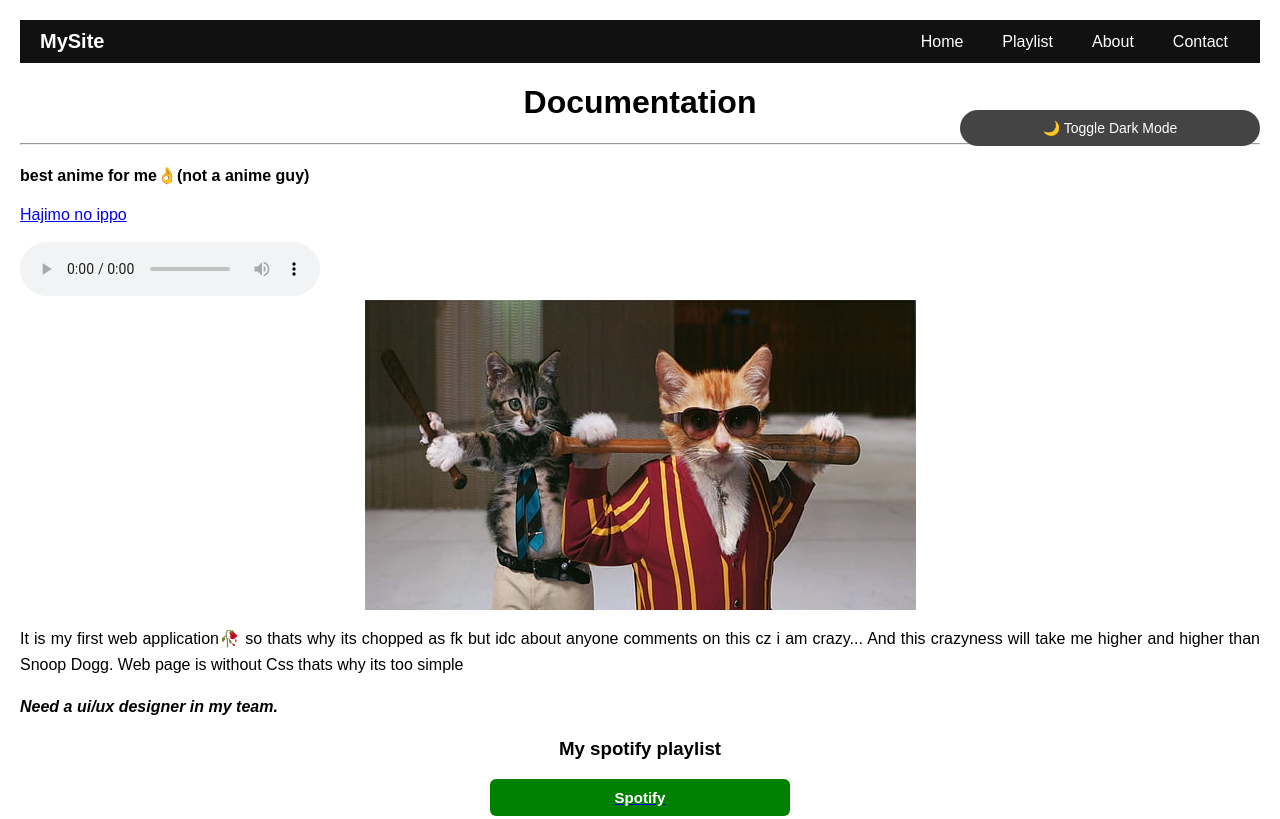
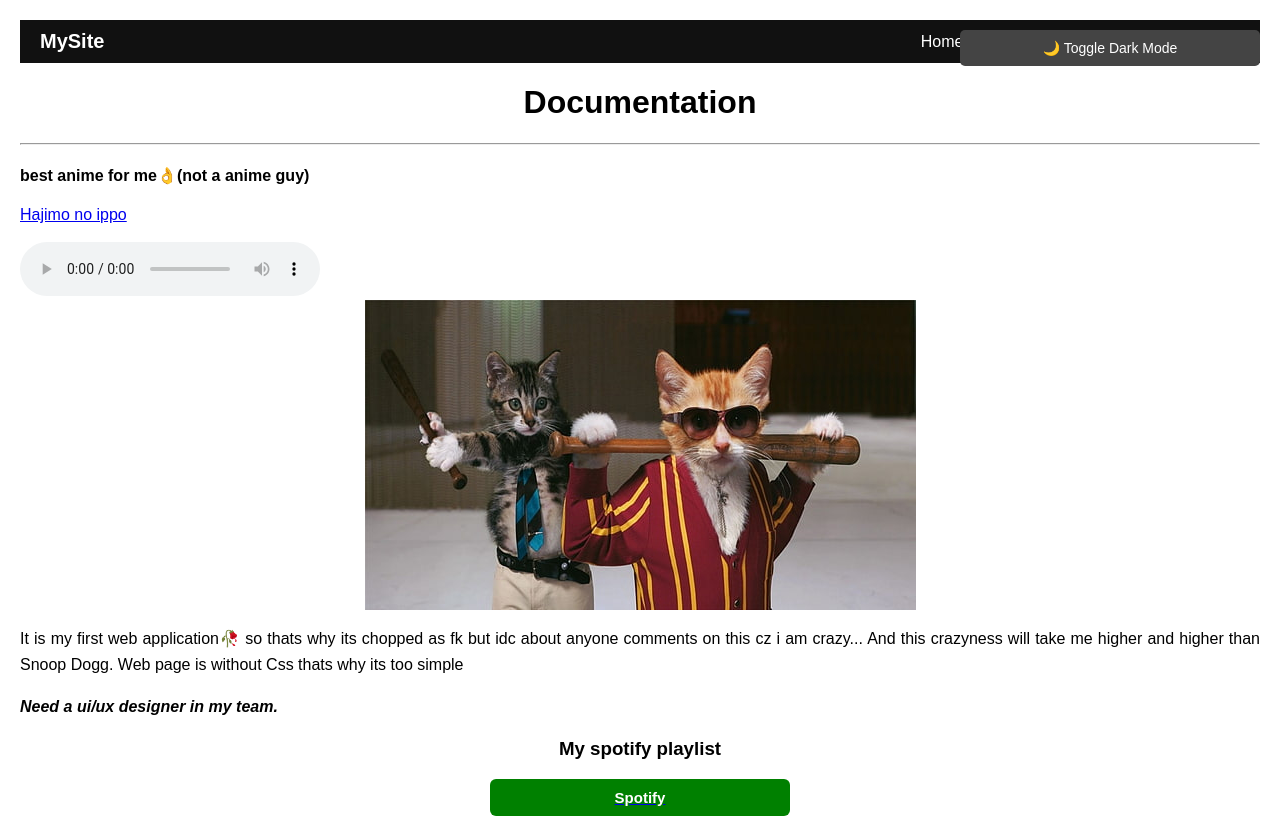
Before and after one commit to sociox/documentation, a plain HTML site: page index.html in a window 1280 px wide. Shown: the top 819 px of the page. Drawn offline with Linux system fonts and the light colour scheme.

Commit message:
Updated website content

```diff
--- a/style.css
+++ b/style.css
@@ -91,13 +91,13 @@ body.dark-mode {
 /* Toggle button styling */
 .toggle-btn {
   position: fixed;
-  top: 100px;
+  top: 20px;
   right: 20px;
   background: #444;
   color: white;
   border: none;
-  padding: 10px 20px;
-  border-radius: 30px;
+  padding: 10px 15px;
+  border-radius: 5px;
   cursor: pointer;
   font-size: 14px;
   z-index: 1000;
```
